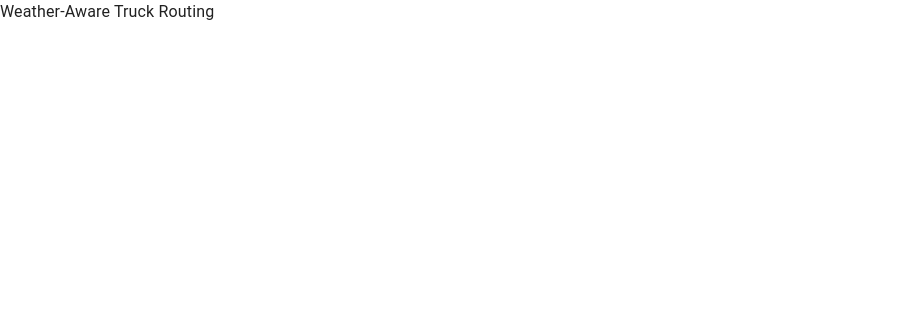
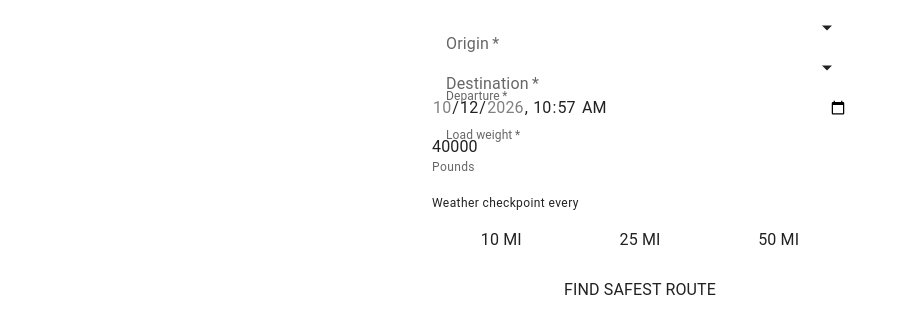
Before and after one commit to abhayymishraa/weather-aware-truck-routing, a React (Vite) app in the folder frontend/: page / in a window 1280 px wide. Shown: the top 334 px of the page, without its empty margins (0-908 px from the left). Built offline with nearby package versions, Linux system fonts and the light colour scheme.

Commit message:
feat: add trip form with place autocomplete

```diff
--- a/frontend/src/app/App.tsx
+++ b/frontend/src/app/App.tsx
@@ -1,3 +1,12 @@
+import { TripForm } from '../features/trip-form/components/TripForm'
+import { usePlan } from '../features/routes/api/plan'
+
 export function App() {
-  return <div className="h-dvh w-full">Weather-Aware Truck Routing</div>
+  const plan = usePlan()
+  return (
+    <div className="mx-auto max-w-md p-4">
+      <TripForm onSubmit={plan.mutate} loading={plan.isPending} />
+      <pre className="text-xs">{plan.data ? `${plan.data.routes.length} routes` : plan.error?.message}</pre>
+    </div>
+  )
 }
--- /dev/null
+++ b/frontend/src/features/routes/api/plan.ts
@@ -0,0 +1,9 @@
+import { useMutation } from '@tanstack/react-query'
+import { api, type ApiError } from '../../../lib/api'
+import type { Plan, PlanRequest } from '../../../types/plan'
+
+export function usePlan() {
+  return useMutation<Plan, ApiError, PlanRequest>({
+    mutationFn: (request) => api<Plan>('/plan', { method: 'POST', body: JSON.stringify(request) }),
+  })
+}
--- /dev/null
+++ b/frontend/src/features/trip-form/api/geocode.ts
@@ -0,0 +1,17 @@
+import { useQuery } from '@tanstack/react-query'
+import { api } from '../../../lib/api'
+import type { Place } from '../../../types/plan'
+
+export function useGeocode(query: string) {
+  const q = query.trim()
+  return useQuery({
+    queryKey: ['geocode', q.toLowerCase()],
+    queryFn: ({ signal }) =>
+      api<{ results: Place[] }>(`/geocode?q=${encodeURIComponent(q)}`, { signal }).then(
+        (body) => body.results,
+      ),
+    enabled: q.length >= 3,
+    staleTime: Infinity,
+    placeholderData: (previous) => previous,
+  })
+}
--- /dev/null
+++ b/frontend/src/features/trip-form/components/PlaceField.tsx
@@ -0,0 +1,30 @@
+import Autocomplete from '@mui/material/Autocomplete'
+import TextField from '@mui/material/TextField'
+import { debounce } from '@mui/material/utils'
+import { useEffect, useMemo, useState } from 'react'
+import type { Place } from '../../../types/plan'
+import { useGeocode } from '../api/geocode'
+
+type Props = { label: string; value: Place | null; onChange: (place: Place | null) => void }
+
+export function PlaceField({ label, value, onChange }: Props) {
+  const [query, setQuery] = useState('')
+  const updateQuery = useMemo(() => debounce(setQuery, 300), [])
+  useEffect(() => () => updateQuery.clear(), [updateQuery])
+  const { data = [], isFetching } = useGeocode(query)
+
+  return (
+    <Autocomplete
+      value={value}
+      options={value && !data.some((p) => p.label === value.label) ? [value, ...data] : data}
+      filterOptions={(options) => options}
+      getOptionLabel={(option) => option.label}
+      isOptionEqualToValue={(a, b) => a.label === b.label}
+      loading={isFetching}
+      noOptionsText={query.trim().length < 3 ? 'Type 3 or more letters' : 'No US places found'}
+      onInputChange={(_, text) => updateQuery(text)}
+      onChange={(_, place) => onChange(place)}
+      renderInput={(params) => <TextField {...params} label={label} required />}
+    />
+  )
+}
--- /dev/null
+++ b/frontend/src/features/trip-form/components/TripForm.tsx
@@ -0,0 +1,96 @@
+import Button from '@mui/material/Button'
+import TextField from '@mui/material/TextField'
+import ToggleButton from '@mui/material/ToggleButton'
+import ToggleButtonGroup from '@mui/material/ToggleButtonGroup'
+import Typography from '@mui/material/Typography'
+import { useState, type FormEvent } from 'react'
+import {
+  DEFAULT_INTERVAL,
+  DEFAULT_LOAD_LB,
+  FORECAST_HOURS,
+  INTERVALS,
+  MAX_LOAD_LB,
+} from '../../../config/constants'
+import type { Interval, Place, PlanRequest } from '../../../types/plan'
+import { toLocalInputValue } from '../../../utils/format'
+import { PlaceField } from './PlaceField'
+
+const DEPARTURE_GRACE_MS = 15 * 60_000
+
+type Props = { onSubmit: (request: PlanRequest) => void; loading: boolean }
+
+export function TripForm({ onSubmit, loading }: Props) {
+  const [origin, setOrigin] = useState<Place | null>(null)
+  const [destination, setDestination] = useState<Place | null>(null)
+  const [departure, setDeparture] = useState(() => toLocalInputValue(new Date()))
+  const [load, setLoad] = useState(String(DEFAULT_LOAD_LB))
+  const [interval, setInterval] = useState<Interval>(DEFAULT_INTERVAL)
+
+  const now = new Date()
+  const loadValue = Number(load)
+  const loadValid = Number.isInteger(loadValue) && loadValue >= 1 && loadValue <= MAX_LOAD_LB
+  const canSubmit = origin && destination && departure && loadValid && !loading
+
+  function handleSubmit(event: FormEvent) {
+    event.preventDefault()
+    if (!origin || !destination || !canSubmit) return
+    onSubmit({
+      origin,
+      destination,
+      departure: new Date(departure).toISOString(),
+      load_lb: loadValue,
+      interval_mi: interval,
+    })
+  }
+
+  return (
+    <form onSubmit={handleSubmit} className="flex flex-col gap-4">
+      <PlaceField label="Origin" value={origin} onChange={setOrigin} />
+      <PlaceField label="Destination" value={destination} onChange={setDestination} />
+      <TextField
+        label="Departure"
+        type="datetime-local"
+        value={departure}
+        onChange={(e) => setDeparture(e.target.value)}
+        slotProps={{
+          inputLabel: { shrink: true },
+          htmlInput: {
+            min: toLocalInputValue(new Date(now.getTime() - DEPARTURE_GRACE_MS)),
+            max: toLocalInputValue(new Date(now.getTime() + FORECAST_HOURS * 3_600_000)),
+          },
+        }}
+        required
+      />
+      <TextField
+        label="Load weight"
+        type="number"
+        value={load}
+        onChange={(e) => setLoad(e.target.value)}
+        error={!loadValid}
+        helperText={loadValid ? 'Pounds' : `Enter 1 to ${MAX_LOAD_LB.toLocaleString()} lb`}
+        slotProps={{ htmlInput: { min: 1, max: MAX_LOAD_LB, inputMode: 'numeric' } }}
+        required
+      />
+      <div className="flex flex-col gap-1">
+        <Typography variant="caption" color="text.secondary">
+          Weather checkpoint every
+        </Typography>
+        <ToggleButtonGroup
+          exclusive
+          fullWidth
+          value={interval}
+          onChange={(_, value: Interval | null) => value && setInterval(value)}
+        >
+          {INTERVALS.map((miles) => (
+            <ToggleButton key={miles} value={miles} sx={{ minHeight: 44 }}>
+              {miles} mi
+            </ToggleButton>
+          ))}
+        </ToggleButtonGroup>
+      </div>
+      <Button type="submit" variant="contained" size="large" disabled={!canSubmit} loading={loading}>
+        Find safest route
+      </Button>
+    </form>
+  )
+}
--- a/frontend/src/test/setup.ts
+++ b/frontend/src/test/setup.ts
@@ -1 +1,5 @@
 import '@testing-library/jest-dom/vitest'
+import { cleanup } from '@testing-library/react'
+import { afterEach } from 'vitest'
+
+afterEach(cleanup)
--- a/frontend/vite.config.ts
+++ b/frontend/vite.config.ts
@@ -5,7 +5,7 @@ import { defineConfig } from 'vite'
 
 export default defineConfig({
   plugins: [react(), tailwindcss()],
-  server: { proxy: { '/api': 'http://localhost:8000' } },
+  server: { proxy: { '/api': process.env.API_PROXY ?? 'http://localhost:8000' } },
   test: {
     environment: 'jsdom',
     setupFiles: ['./src/test/setup.ts'],
```
Also changed, not shown: 1 other file (tests, documents, lock files or other folders).
